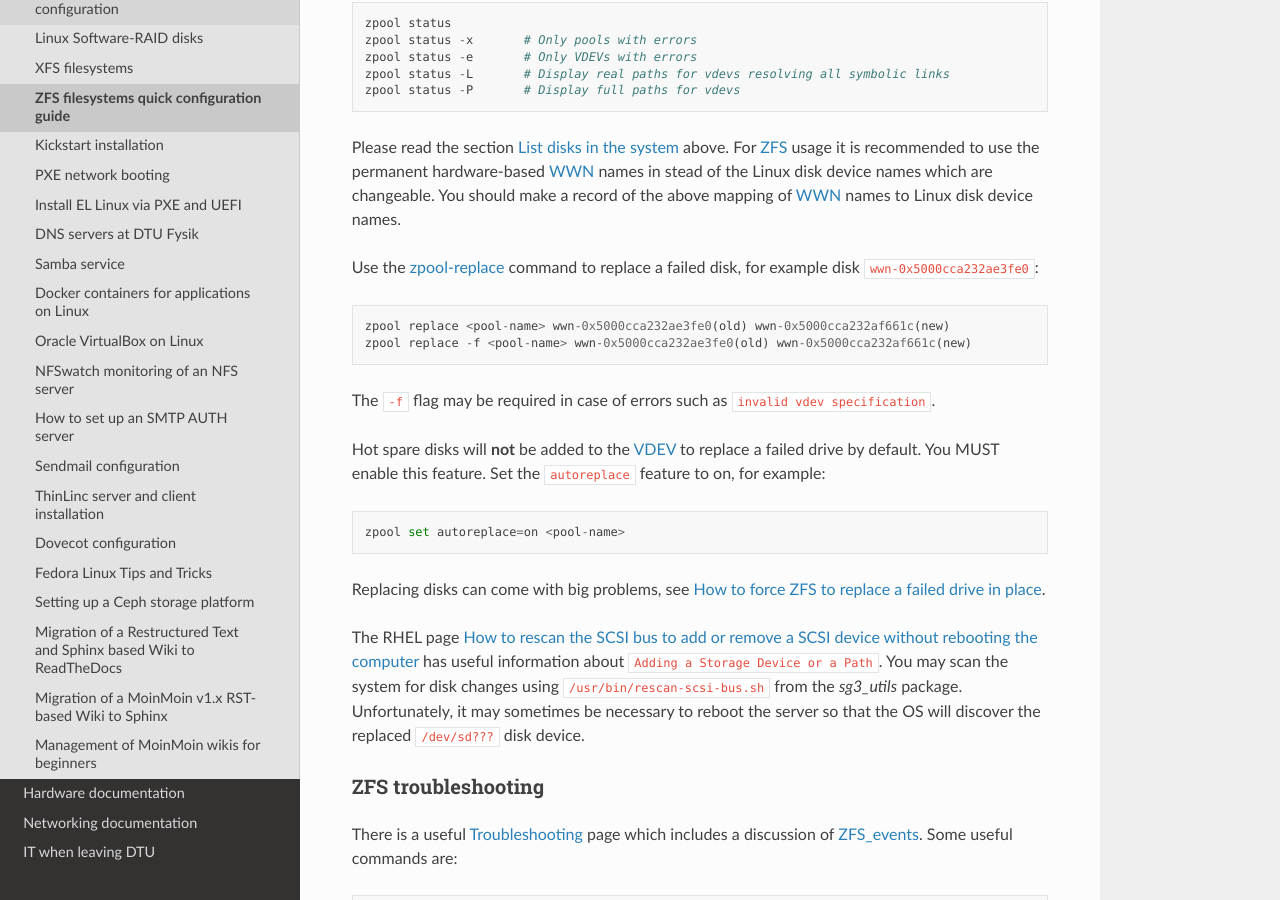
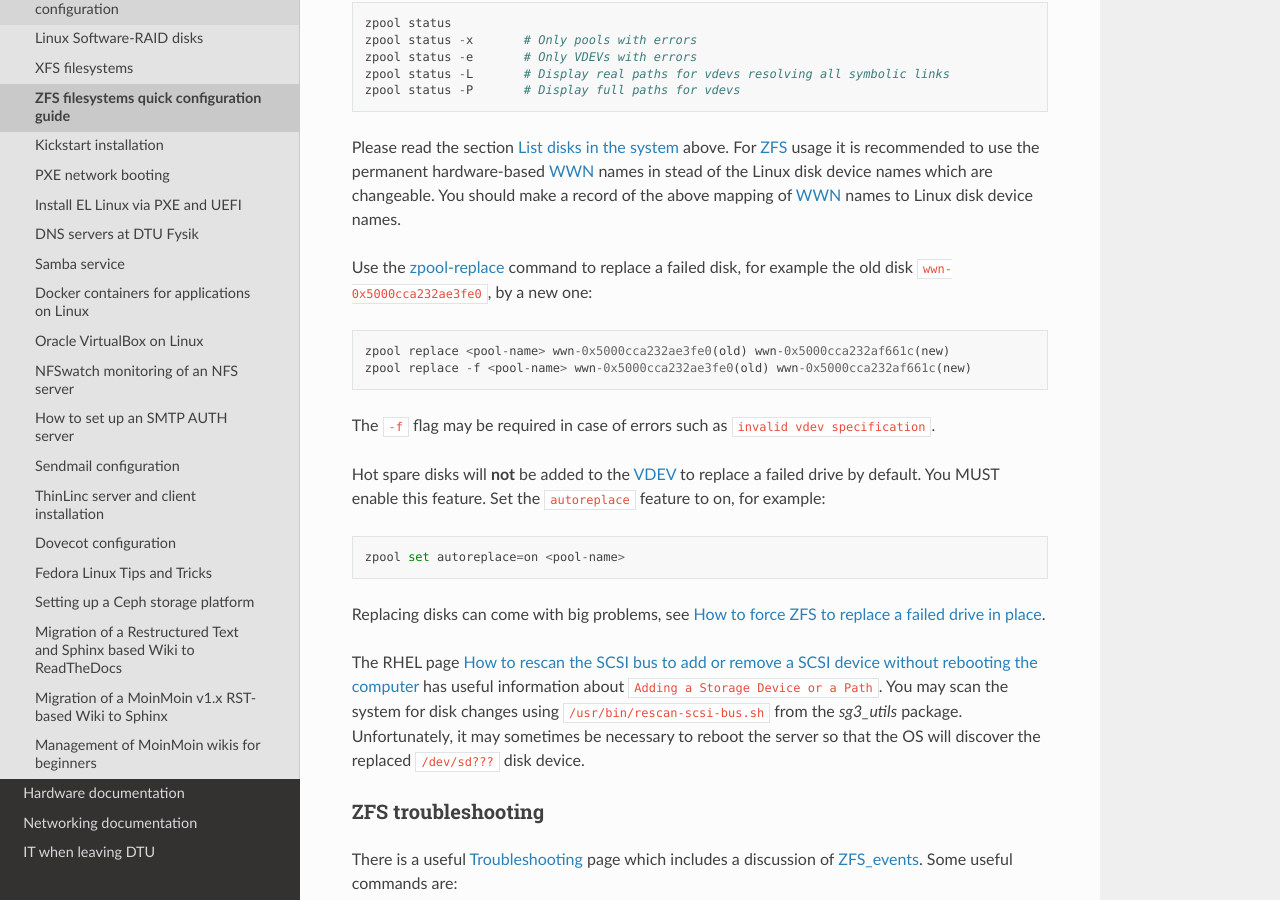
Before and after one commit to OleHolmNielsen/ITwiki, a Sphinx documentation site: the page built from docs/ZFS_filesystems.rst, in a window 1280 px wide and 900 px high, scrolled down 13513 px. Built offline with Sphinx 7.4.7 and the Read the Docs theme 3.1.0, drawn with Linux system fonts in a browser that asks for light colours.

Commit message:
Minor edit

```diff
--- a/docs/ZFS_filesystems.rst
+++ b/docs/ZFS_filesystems.rst
@@ -618,7 +618,7 @@ Please read the section :ref:`list-disks` above.
 For ZFS_ usage it is recommended to use the permanent hardware-based WWN_ names in stead of the Linux disk device names which are changeable.
 You should make a record of the above mapping of WWN_ names to Linux disk device names.
 
-Use the zpool-replace_ command to replace a failed disk, for example disk ``wwn-0x5000cca232ae3fe0``::
+Use the zpool-replace_ command to replace a failed disk, for example the old disk ``wwn-0x5000cca232ae3fe0``, by a new one::
 
   zpool replace <pool-name> wwn-0x5000cca232ae3fe0(old) wwn-0x5000cca232af661c(new)
   zpool replace -f <pool-name> wwn-0x5000cca232ae3fe0(old) wwn-0x5000cca232af661c(new)
```
